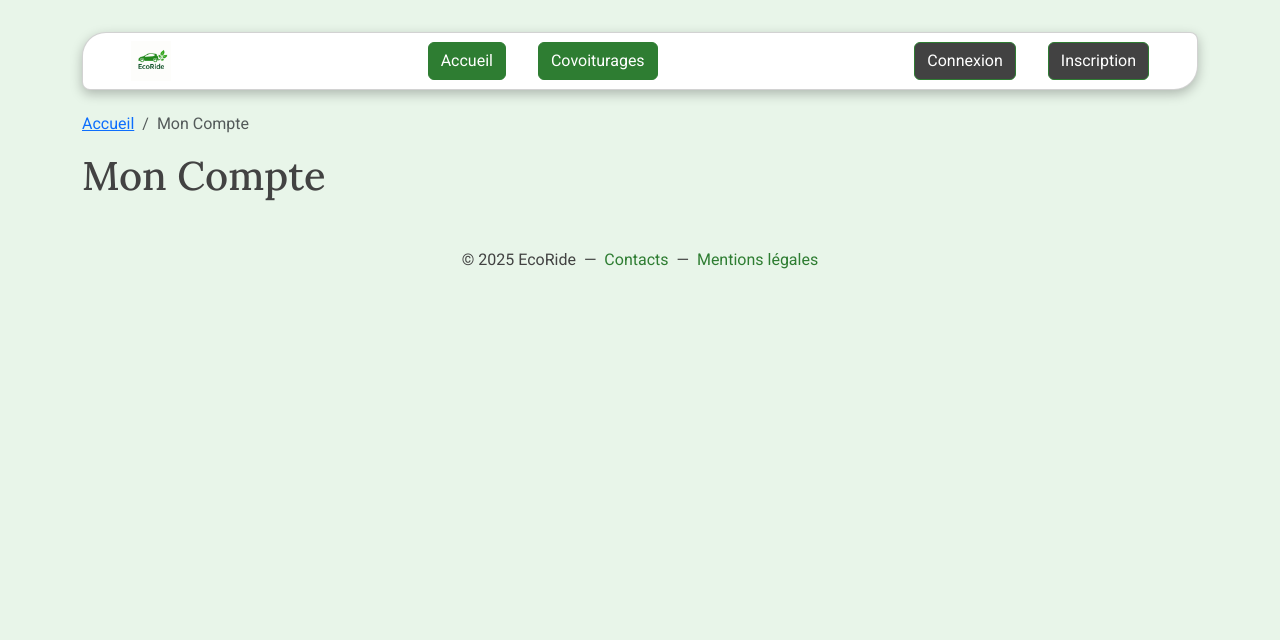
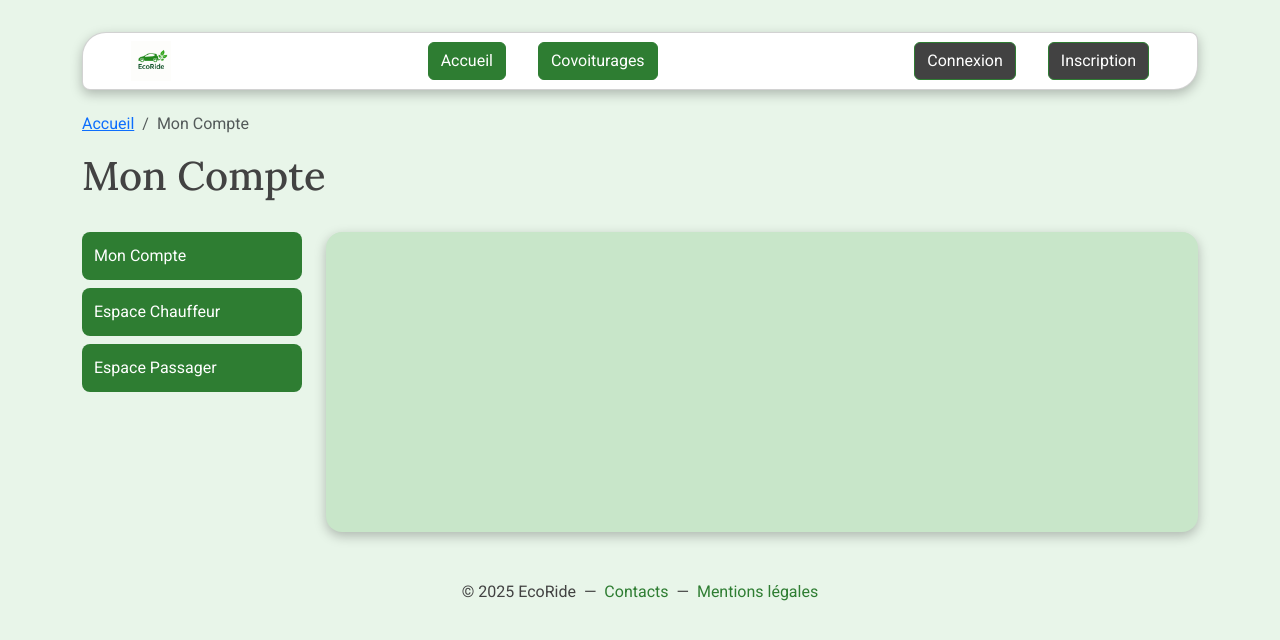
Before and after one commit to Niiby68/EcoRide---ECF-Studi, a PHP site: page /frontend/espace-client.php in a window 1280 px wide. Shown: the top 640 px of the page. Run offline with PHP 8.4, Linux system fonts and the light colour scheme; data that the repository does not hold is empty.

Commit message:
Création de l'espace client avec chargement dynamique et effet fade-in

```diff
--- a/backend/login_traitement.php
+++ b/backend/login_traitement.php
@@ -146,7 +146,7 @@ try {
             'success' => true,
             'message' => 'Connexion réussie ! Vous allez être redirigé...'
         ];
-        if (!empty($next) && $redirect !== '/frontend/index.php') {
+        if (!empty($next) && $redirect !== '/frontend/espace-client.php') {
             $payload['redirect'] = $redirect;
         }
         echo json_encode($payload);
--- a/frontend/css/style.css
+++ b/frontend/css/style.css
@@ -46,12 +46,10 @@ h1, h2, h3, h4, h5, h6 {
 	box-shadow: 0 4px 12px rgba(0, 0, 0, 0.25);
 	border-radius: 2rem 0.5rem 2rem 0.5rem;
 	padding: 2rem;
-	/*transition: box-shadow 0.3s ease, transform 0.3s ease;*/
 }
 
 .card:hover {
 	box-shadow: 0 8px 16px rgba(0, 0, 0, 0.3);
-	/*transform: translateY(-4px);*/
 }
 
 
@@ -67,12 +65,10 @@ h1, h2, h3, h4, h5, h6 {
 	border: 1px solid var(--bs-border-color-translucent);
 	border-radius: 1.5rem 0.5rem 1.5rem 0.5rem;
 	box-shadow: 0 4px 12px rgba(0, 0, 0, 0.25);
-	/*transition: box-shadow 0.3s ease, transform 0.3s ease;*/
 }
 
 .header-menu:hover {
 	box-shadow: 0 8px 16px rgba(0, 0, 0, 0.3);
-	/*transform: translateY(-4px);*/
 }
 
 .header-menu ul {
@@ -144,6 +140,73 @@ h1, h2, h3, h4, h5, h6 {
     box-shadow: 0 2px 6px rgba(0,0,0,0.2);
 }
 
+
+
+/* Espace Client */
+.espace-client .client-wrapper {
+	display: flex;
+	gap: 1.5rem;
+	margin-top: 2rem;
+}
+
+.client-sidebar {
+	width: 220px;
+}
+.client-sidebar ul {
+	list-style: none;
+	padding: 0;
+	margin: 0;
+}
+.client-sidebar li {
+	margin-bottom: 0.5rem;
+}
+.client-sidebar a {
+	display: block;
+	padding: 0.75rem;
+	background: var(--color-primary);
+	color: #fff;
+	text-decoration: none;
+	border-radius: 0.5rem;
+	transition: background 0.2s ease, transform 0.2s ease;
+}
+.client-sidebar a:hover {
+	background: var(--color-secondary);
+	transform: translateX(3px);
+}
+
+.client-select {
+	display: none;
+	margin-bottom: 1.5rem;
+}
+.client-select select {
+	border: 2px solid var(--color-primary);
+	border-radius: 0.5rem;
+	padding: 0.5rem;
+	background: #fff;
+	font-weight: 500;
+	text-align: center;
+	text-align-last: center;    /* Chrome/Edge */
+}
+
+.client-content {
+	flex: 1;
+	background: var(--card-bg);
+	padding: 1.5rem;
+	border-radius: 1rem;
+	box-shadow: 0 4px 12px rgba(0, 0, 0, 0.25);
+	min-height: 300px;
+}
+
+.client-content {
+    opacity: 0;
+    transform: translateY(10px);
+    transition: opacity 0.5s ease-in-out, transform 0.5s ease-in-out;
+}
+
+.client-content.visible {
+    opacity: 1;
+    transform: translateY(0);
+}
 
 
 
@@ -226,4 +289,16 @@ footer a:hover {
 		margin-left: 0.5rem;
 		margin-right: 0.5rem;
 	}
+
+	.espace-client .client-wrapper {
+		flex-direction: column;
+	}
+
+	.client-sidebar {
+		display: none;
+	}
+
+	.client-select {
+		display: block;
+	}
 }
--- a/frontend/espace-client.php
+++ b/frontend/espace-client.php
@@ -43,12 +43,8 @@ require_once('includes/en-tete.php');
     <!-- Bootstrap JS -->
     <script src="https://cdn.jsdelivr.net/npm/bootstrap@5.3.0/dist/js/bootstrap.bundle.min.js" defer></script>
 
-	<!-- Fallback CSS si JS désactivé -->
-    <noscript>
-		<style>
-			#bloc-filtres { display: block !important; }
-		</style>
-	</noscript>
+	<!-- JS pour AJAX -->
+	<script src="js/espace-client.js" defer></script>
 </head>
 
 <body>
@@ -68,8 +64,34 @@ require_once('includes/en-tete.php');
 		</nav>
 	</div>
 
-    <main class="container">
+	<!-- Conteneur principal -->
+    <main class="container espace-client mb-5">
         <h1 class="mb-4">Mon Compte</h1>
+
+        <!-- Wrapper principal -->
+        <div class="client-wrapper">
+
+            <!-- Sidebar pour PC -->
+            <aside class="client-sidebar">
+                <ul>
+                    <li><a href="#" data-ajax="compte" class="active">Mon Compte</a></li>
+                    <li><a href="#" data-ajax="chauffeur">Espace Chauffeur</a></li>
+                    <li><a href="#" data-ajax="passager">Espace Passager</a></li>
+                </ul>
+            </aside>
+
+            <!-- Menu déroulant pour mobile et tablette -->
+            <div class="client-select">
+                <select id="nav-client" class="form-select">
+                    <option value="compte" selected>Mon Compte</option>
+                    <option value="chauffeur">Chauffeur</option>
+                    <option value="passager">Passager</option>
+                </select>
+            </div>
+
+            <!-- Zone de contenu -->
+            <section id="contenu-dynamique" class="client-content"></section>
+        </div>
     </main>
 
 	<!-- Footer -->
--- /dev/null
+++ b/frontend/js/espace-client.js
@@ -0,0 +1,80 @@
+//
+//  Espace Client ( Javascript )
+//  Chemin : /frontend/js/espace-client.js
+//
+
+
+
+document.addEventListener('DOMContentLoaded', function () {
+    const sidebarLinks = document.querySelectorAll('.client-sidebar [data-ajax]');
+    const selectMenu = document.getElementById('nav-client');
+    const contentZone = document.getElementById('contenu-dynamique');
+	const mainTitle = document.querySelector('main.container h1');
+
+    // Fonction principale de chargement AJAX
+	function loadContent(page) {
+		contentZone.classList.remove('visible');
+
+		fetch(`/backend/ajax-client.php?page=${encodeURIComponent(page)}`)
+		.then(response => {
+			if (!response.ok) throw new Error("Erreur réseau");
+			return response.text();
+		})
+		.then(html => {
+			contentZone.innerHTML = html;
+			updateActiveLink(page);
+			updatePageTitle(page);
+			setTimeout(() => contentZone.classList.add('visible'), 50);
+		})
+		.catch(error => {
+			contentZone.innerHTML = `<p class="text-danger">Une erreur est survenue lors du chargement.</p>`;
+			console.error(error);
+			setTimeout(() => contentZone.classList.add('visible'), 50);
+		});
+	}
+
+    // Met à jour l’état du lien actif dans la sidebar
+    function updateActiveLink(page) {
+        sidebarLinks.forEach(link => {
+            link.classList.toggle('active', link.dataset.ajax === page);
+        });
+    }
+
+    // Met à jour le titre principal
+    function updatePageTitle(page) {
+        switch (page) {
+            case 'compte':
+                mainTitle.textContent = 'Mon Compte';
+                break;
+            case 'chauffeur':
+                mainTitle.textContent = 'Espace Chauffeur';
+                break;
+            case 'passager':
+                mainTitle.textContent = 'Espace Passager';
+                break;
+            default:
+                mainTitle.textContent = 'Mon Compte';
+        }
+    }
+
+    // Gestion des clics sur la sidebar (PC)
+    sidebarLinks.forEach(link => {
+        link.addEventListener('click', e => {
+            e.preventDefault();
+            loadContent(link.dataset.ajax);
+        });
+    });
+
+    // Gestion de la liste déroulante (mobile/tablette)
+    if (selectMenu) {
+        selectMenu.addEventListener('change', e => {
+            const page = e.target.value;
+            if (page) loadContent(page);
+        });
+    }
+
+    // Chargement initial : section "compte"
+    loadContent('compte');
+	updatePageTitle('compte');
+	contentZone.classList.add('visible');
+});
--- a/frontend/js/login.js
+++ b/frontend/js/login.js
@@ -44,7 +44,7 @@ document.addEventListener('DOMContentLoaded', function () {
           messageBox.classList.add('alert-success');
           messageTxt.textContent = data.message;
 
-          const target = data.redirect || 'index.php';
+          const target = data.redirect || 'espace-client.php';
           setTimeout(() => {
             window.location.href = target;
           }, 1500);
```
Also changed, not shown: backend/ajax-client.php (added).
